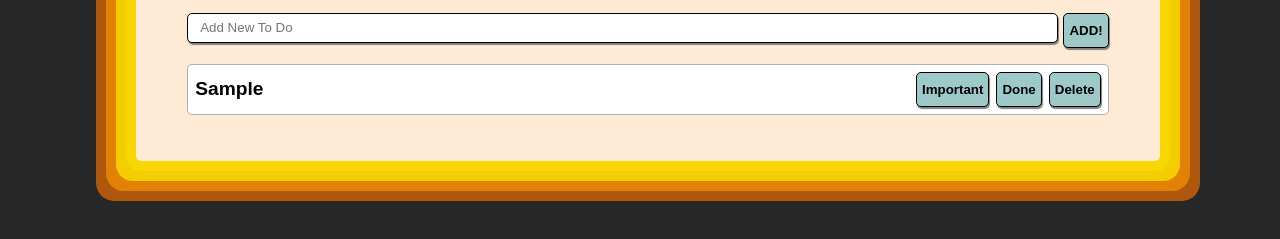
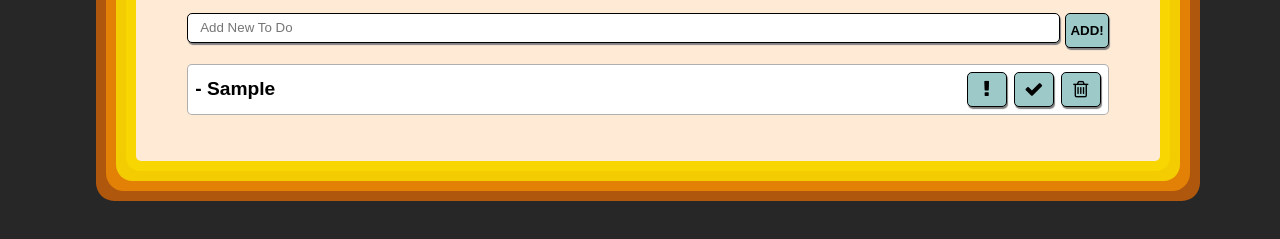
Before and after one commit to LudvigThunberg/To-Do-List-Rewrite, a website: page index.html in a window 1280 px wide. Both pictures are taken after typing "Sample" into the empty fields and a click on the button "ADD!". Shown: the part 355-594 px from the top of the page. Drawn offline with Linux system fonts and the light colour scheme.

Commit message:
Important and done local storage error fixed

```diff
--- a/index.html
+++ b/index.html
@@ -5,6 +5,11 @@
     <meta name="viewport" content="width=device-width, initial-scale=1.0" />
     <title>To Do List ReWrite</title>
     <script src="js/main.js"></script>
+    <link
+      rel="stylesheet"
+      href="https://cdnjs.cloudflare.com/ajax/libs/font-awesome/4.7.0/css/font-awesome.min.css"
+    />
+
     <link rel="stylesheet" href="css/main.css" />
   </head>
   <body>
--- a/js/main.js
+++ b/js/main.js
@@ -28,13 +28,19 @@ function createHtml() {
     let listElement = document.createElement("li");
     let listParagraph = document.createElement("p");
     let importantButton = document.createElement("button");
+    let exclamationFa = document.createElement("i");
     let toDoDoneButton = document.createElement("button");
+    let checkFa = document.createElement("i");
     let deleteToDoButton = document.createElement("button");
+    let trashCanFa = document.createElement("i");
 
     // Add classes
     importantButton.className = "button-style";
     toDoDoneButton.className = "button-style";
     deleteToDoButton.className = "button-style";
+    exclamationFa.classList.add("fa", "fa-exclamation");
+    checkFa.classList.add("fa", "fa-check");
+    trashCanFa.classList.add("fa", "fa-trash-o");
 
     // Add ids
     listParagraph.id = "list-paragraph";
@@ -56,18 +62,27 @@ function createHtml() {
       handleDelete(i);
     });
 
+    //toggle booleans
+    if (toDoArray[i].done === true) {
+      listParagraph.classList.toggle("to-do-done");
+    }
+
+    if (toDoArray[i].important === true) {
+      importantButton.classList.toggle("important");
+    }
+
     // Add inner Html
-    listParagraph.innerHTML = toDoArray[i].toDo;
-    importantButton.innerHTML = "Important";
-    toDoDoneButton.innerHTML = "Done";
-    deleteToDoButton.innerHTML = "Delete";
+    listParagraph.innerHTML = "- " + toDoArray[i].toDo;
 
     // Print elements to dom
     ul.appendChild(listElement);
     listElement.appendChild(listParagraph);
     listElement.appendChild(importantButton);
+    importantButton.appendChild(exclamationFa);
     listElement.appendChild(toDoDoneButton);
+    toDoDoneButton.appendChild(checkFa);
     listElement.appendChild(deleteToDoButton);
+    deleteToDoButton.appendChild(trashCanFa);
   }
 }
 
@@ -97,9 +112,8 @@ function addNewToDo() {
 // Toggle to do done
 function taskDone(i) {
   toDoArray[i].done = !toDoArray[i].done;
-  let listParagraphDone = document.getElementById("list-paragraph");
-  listParagraphDone.classList.toggle("to-do-done");
   sendToLocalStorage();
+  createHtml();
 }
 
 // Delete to do
@@ -113,6 +127,7 @@ function handleDelete(i) {
 function toDoImportant(i) {
   toDoArray[i].important = !toDoArray[i].important;
   sendToLocalStorage();
+  createHtml();
 }
 
 function sortAfterImportance() {
--- a/scss/main.scss
+++ b/scss/main.scss
@@ -4,6 +4,7 @@
 
 .button-style {
   height: 35px;
+  min-width: 40px;
   border: 1.5px solid black;
   border-radius: 5px;
   padding: 5px;
@@ -12,6 +13,9 @@
   transition: 0.1s;
   box-shadow: 1px 2px 1px gray;
   cursor: pointer;
+  display: flex;
+  justify-content: center;
+  align-items: center;
   &:hover {
     background-color: $button-color-hover;
   }
@@ -19,6 +23,12 @@
     transform: translateY(3px);
     box-shadow: 1px 0px 1px gray;
   }
+  .fa {
+    font-size: 1.2rem;
+  }
+}
+.important {
+  background-color: rgb(252, 118, 118);
 }
 
 // Tree styling
@@ -105,6 +115,10 @@ body {
               margin-right: auto;
               font-weight: bold;
             }
+            .to-do-done {
+              color: rgb(255, 145, 0);
+              text-decoration: line-through;
+            }
           }
         }
       }
```
Also changed, not shown: css/main.css.
